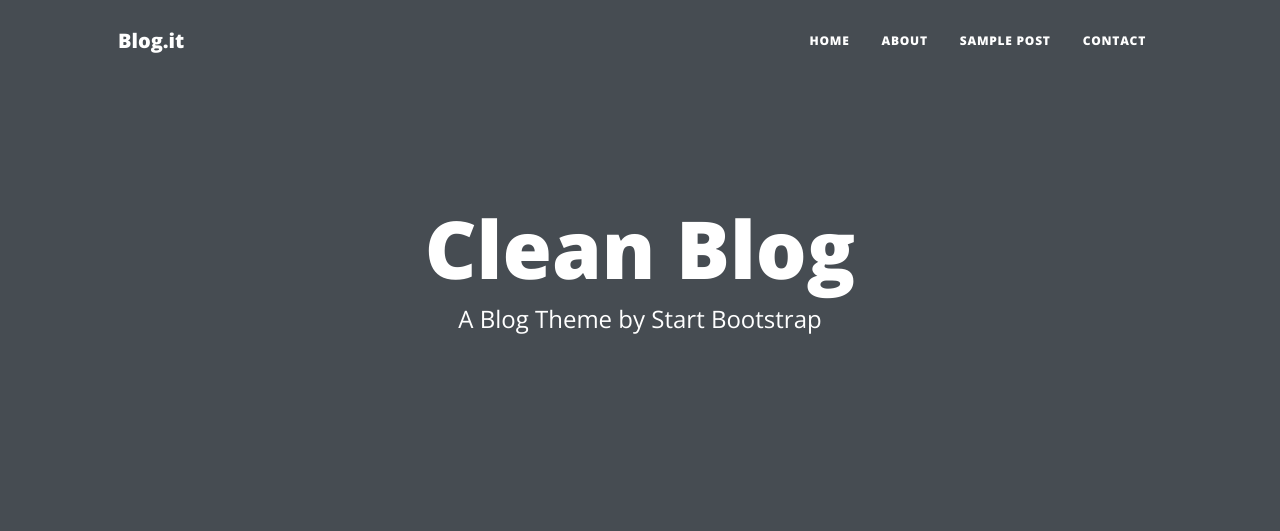
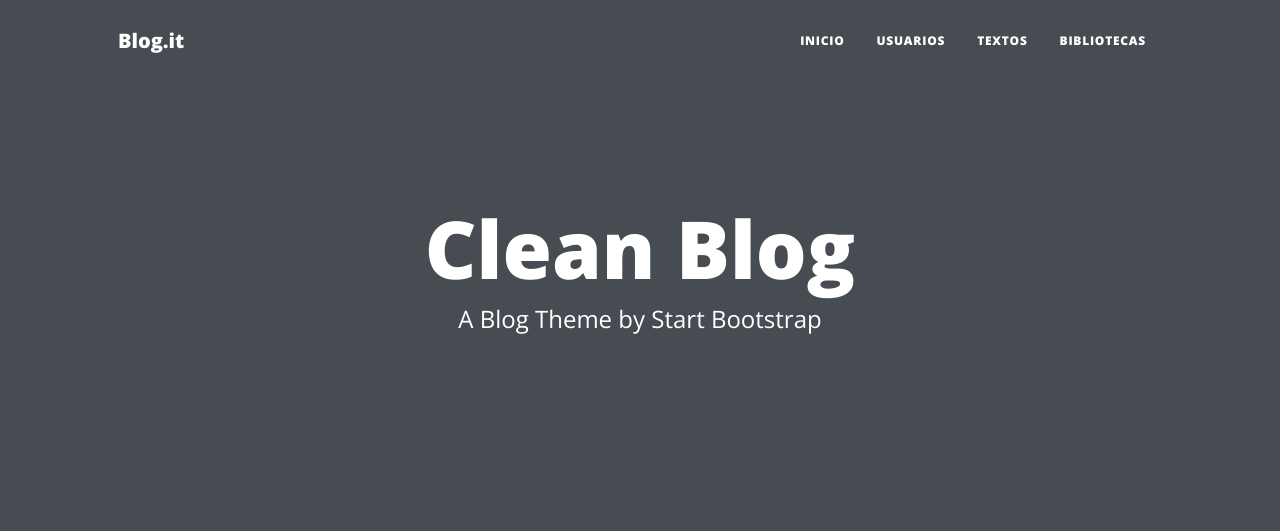
Before and after one commit to faustomon/EntregableFinal, a Django app: page /entregableFinal/ in a window 1280 px wide. Shown: the top 531 px of the page. Run offline with Django 4.2, Linux system fonts and the light colour scheme; some libraries are stand-ins or nearby versions.

Commit message:
Nombres de nav bar

```diff
--- a/EntregableFinal/AppEntregable/template/padre.html
+++ b/EntregableFinal/AppEntregable/template/padre.html
@@ -29,16 +29,16 @@
                 </button>
                 <div class="collapse navbar-collapse" id="navbarResponsive">
                     <ul class="navbar-nav ms-auto py-4 py-lg-0">
-                        <li class="nav-item"><a class="nav-link px-lg-3 py-3 py-lg-4" href="index.html">Home</a></li>
-                        <li class="nav-item"><a class="nav-link px-lg-3 py-3 py-lg-4" href="about.html">About</a></li>
-                        <li class="nav-item"><a class="nav-link px-lg-3 py-3 py-lg-4" href="post.html">Sample Post</a></li>
-                        <li class="nav-item"><a class="nav-link px-lg-3 py-3 py-lg-4" href="contact.html">Contact</a></li>
+                        <li class="nav-item"><a class="nav-link px-lg-3 py-3 py-lg-4" href="index.html">Inicio</a></li>
+                        <li class="nav-item"><a class="nav-link px-lg-3 py-3 py-lg-4" href="about.html">Usuarios</a></li>
+                        <li class="nav-item"><a class="nav-link px-lg-3 py-3 py-lg-4" href="post.html">Textos</a></li>
+                        <li class="nav-item"><a class="nav-link px-lg-3 py-3 py-lg-4" href="contact.html">Bibliotecas</a></li>
                     </ul>
                 </div>
             </div>
         </nav>
         <!-- Page Header-->
-        <header class="masthead" style="background-image: url( { % static 'assets/img/home-bg.jpg' %} ) ">
+        <header class="masthead" style="background-image: url({% static 'assets/img/home-bg.jpg' % } ) ">
             <div class="container position-relative px-4 px-lg-5">
                 <div class="row gx-4 gx-lg-5 justify-content-center">
                     <div class="col-md-10 col-lg-8 col-xl-7">
```
